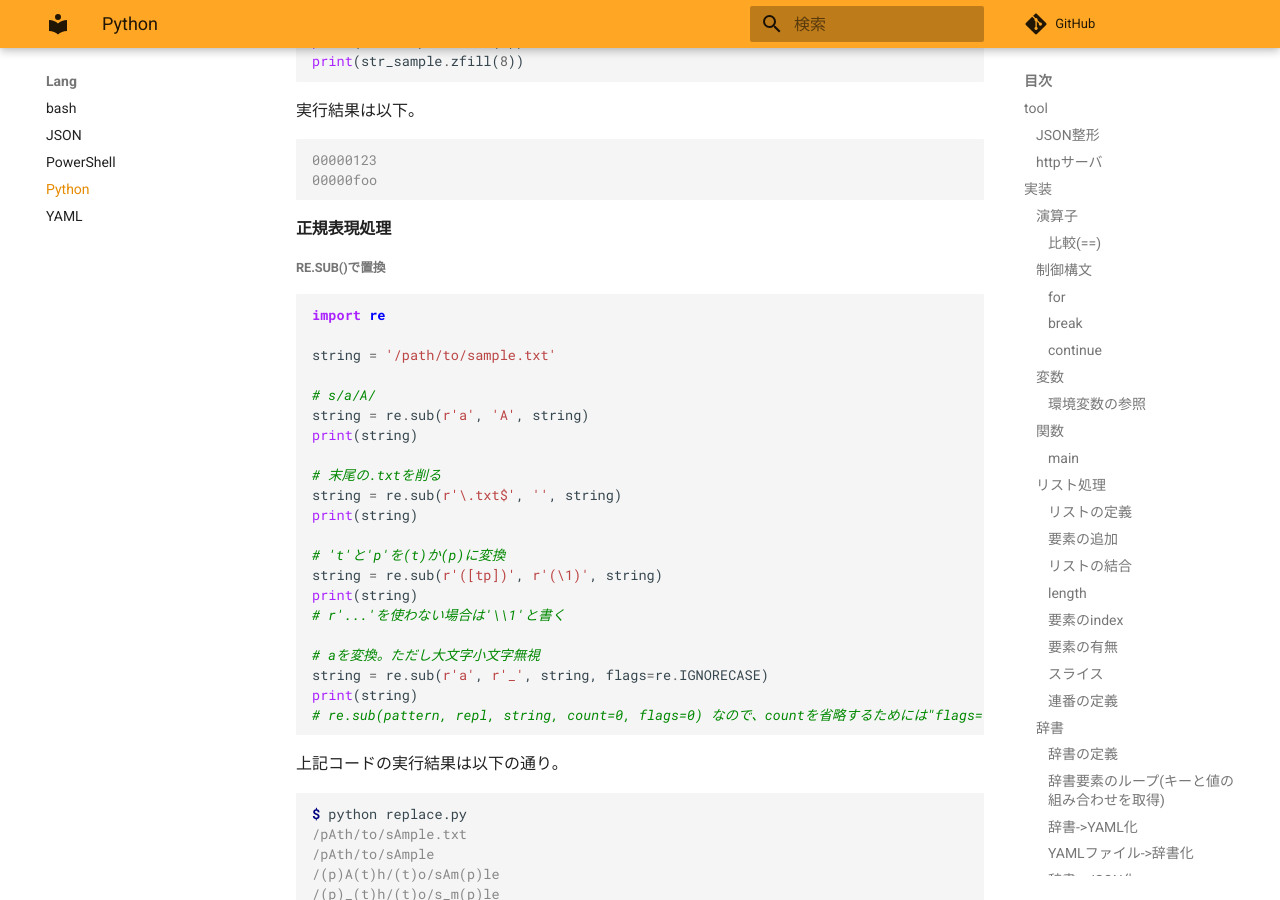
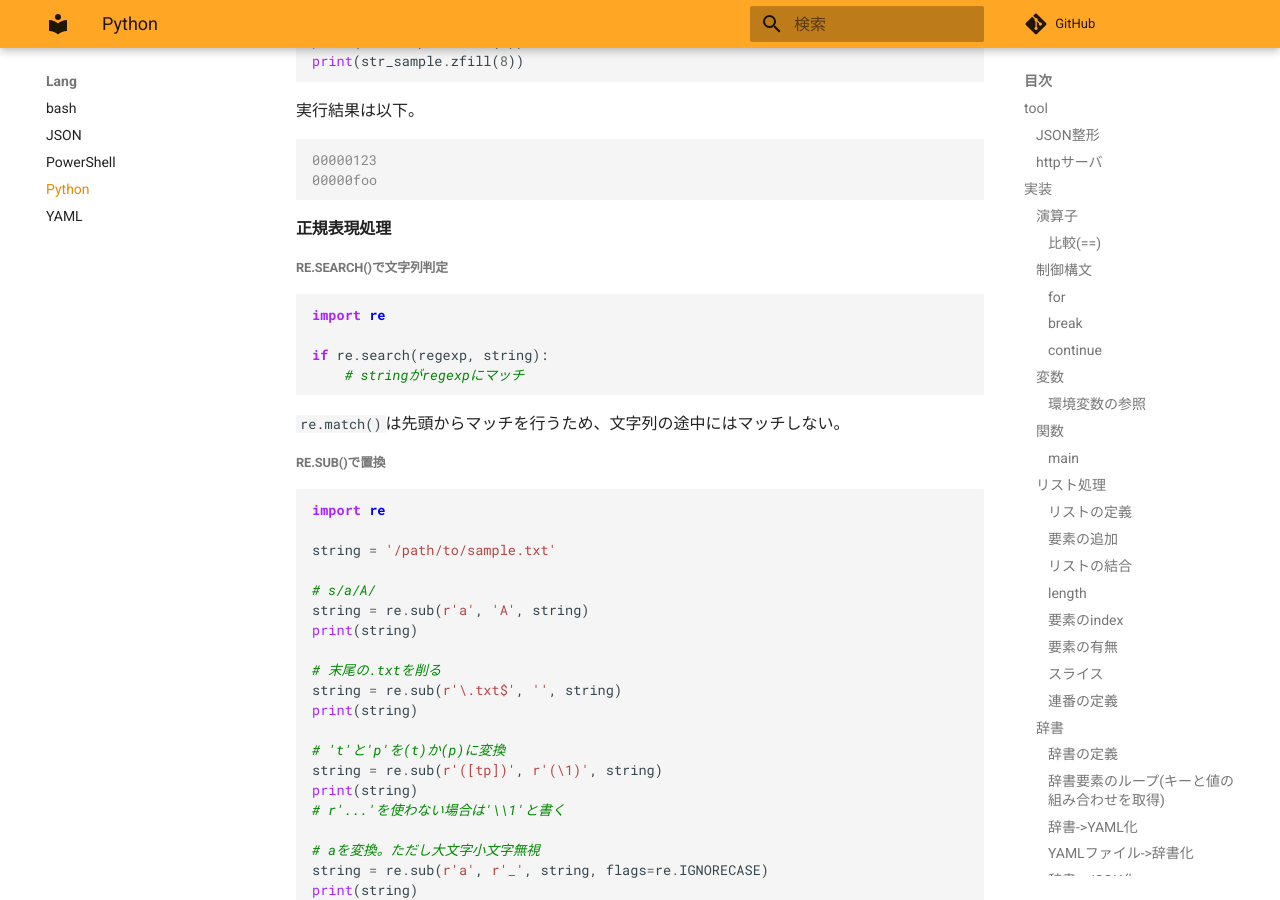
Before and after one commit to zaki-lknr/docs, an MkDocs documentation site: the page built from docs/lang/python.md, in a window 1280 px wide and 900 px high, scrolled down 6957 px. Built offline with MkDocs 1.6.1 and Material for MkDocs 9.7.7, drawn with Linux system fonts in a browser that asks for light colours; comment, search, counter and statistics services are not loaded.

Commit message:
aad: lang/python: re.search()で正規表現検索

````diff
--- a/docs/lang/python.md
+++ b/docs/lang/python.md
@@ -365,6 +365,17 @@ print(str_sample.zfill(8))
 ```
 
 #### 正規表現処理
+
+##### re.search()で文字列判定
+
+```python
+import re
+
+if re.search(regexp, string):
+    # stringがregexpにマッチ
+```
+
+`re.match()`は先頭からマッチを行うため、文字列の途中にはマッチしない。
 
 ##### re.sub()で置換
 
````
